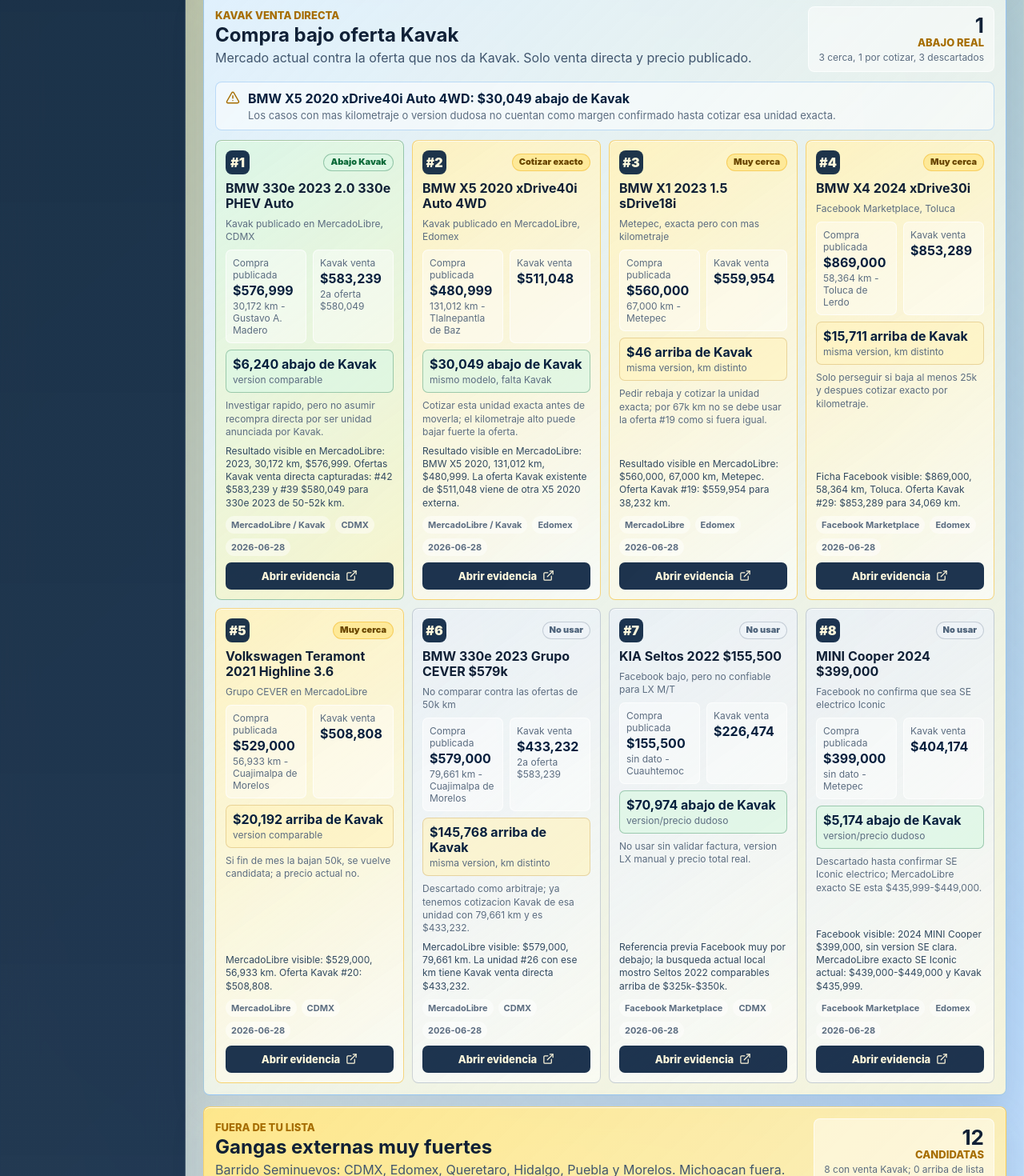
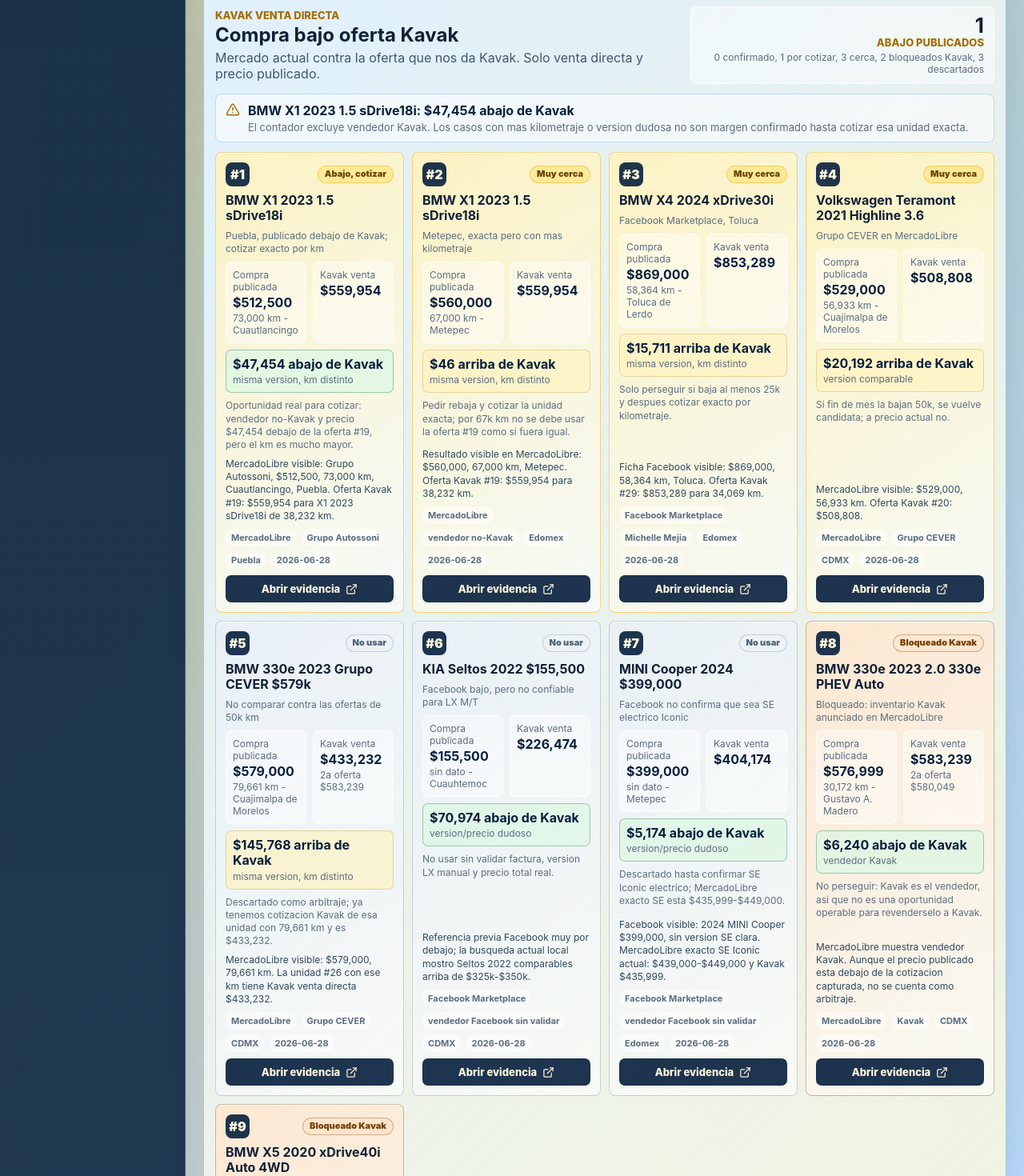
Before and after one commit to izurieta77/radar-kavak, a React (Vite) app: page / in a window 1280 px wide. Shown: the part 580-2050 px from the top of the page at 80% size. Built offline with nearby package versions, Linux system fonts and the light colour scheme.

Commit message:
fix: exclude kavak listings from market radar

```diff
--- a/src/App.tsx
+++ b/src/App.tsx
@@ -88,10 +88,13 @@
   return quote?.reason ?? 'sin resultado Kavak';
 }
 
-function marketTargetStatusLabel(status: DirectSaleMarketTarget['status']): string {
-  if (status === 'below_offer') return 'Abajo Kavak';
-  if (status === 'near_offer') return 'Muy cerca';
-  if (status === 'needs_quote') return 'Cotizar exacto';
+function marketTargetStatusLabel(item: DirectSaleMarketTarget): string {
+  if (item.status === 'below_offer') return 'Abajo confirmado';
+  if (item.status === 'near_offer') return 'Muy cerca';
+  if (item.status === 'needs_quote') {
+    return item.deltaToKavak > 0 ? 'Abajo, cotizar' : 'Cotizar exacto';
+  }
+  if (item.status === 'blocked_kavak_inventory') return 'Bloqueado Kavak';
   return 'No usar';
 }
 
@@ -99,6 +102,7 @@
   if (fit === 'same_version_comparable') return 'version comparable';
   if (fit === 'same_version_higher_km') return 'misma version, km distinto';
   if (fit === 'same_model_unquoted') return 'mismo modelo, falta Kavak';
+  if (fit === 'kavak_inventory_not_operable') return 'vendedor Kavak';
   return 'version/precio dudoso';
 }
 
@@ -162,11 +166,15 @@
       return (quoteB?.sellOffer ?? 0) - b.price - ((quoteA?.sellOffer ?? 0) - a.price);
     })[0];
   const belowDirectSale = directSaleMarketTargets.filter((target) => target.status === 'below_offer');
+  const belowPublished = directSaleMarketTargets.filter(
+    (target) => target.sellerType !== 'kavak' && target.status !== 'rejected' && target.deltaToKavak > 0
+  );
   const nearDirectSale = directSaleMarketTargets.filter((target) => target.status === 'near_offer');
   const needsExactQuote = directSaleMarketTargets.filter((target) => target.status === 'needs_quote');
+  const blockedKavakInventory = directSaleMarketTargets.filter((target) => target.status === 'blocked_kavak_inventory');
   const rejectedMarketTargets = directSaleMarketTargets.filter((target) => target.status === 'rejected');
   const marketTargetBest = directSaleMarketTargets
-    .filter((target) => target.status !== 'rejected')
+    .filter((target) => target.sellerType !== 'kavak' && target.status !== 'rejected')
     .sort((a, b) => b.deltaToKavak - a.deltaToKavak)[0];
 
   return (
@@ -278,9 +286,9 @@
               </p>
             </div>
             <div className="scan-summary direct-summary">
-              <strong>{belowDirectSale.length}</strong>
-              <span>abajo real</span>
-              <small>{nearDirectSale.length} cerca, {needsExactQuote.length} por cotizar, {rejectedMarketTargets.length} descartados</small>
+              <strong>{belowPublished.length}</strong>
+              <span>abajo publicados</span>
+              <small>{belowDirectSale.length} confirmado, {needsExactQuote.length} por cotizar, {nearDirectSale.length} cerca, {blockedKavakInventory.length} bloqueados Kavak, {rejectedMarketTargets.length} descartados</small>
             </div>
           </div>
 
@@ -290,10 +298,10 @@
               <strong>
                 {marketTargetBest
                   ? `${marketTargetBest.title}: ${marketTargetDeltaLabel(marketTargetBest)}`
-                  : 'Sin compras abajo de Kavak'}
+                  : 'Sin compras externas abajo de Kavak'}
               </strong>
               <span>
-                Los casos con mas kilometraje o version dudosa no cuentan como margen confirmado hasta cotizar esa unidad exacta.
+                El contador excluye vendedor Kavak. Los casos con mas kilometraje o version dudosa no son margen confirmado hasta cotizar esa unidad exacta.
               </span>
             </div>
           </div>
@@ -304,7 +312,7 @@
                 <div className="deal-topline">
                   <span className="deal-rank">#{target.priority}</span>
                   <span className={`target-badge target-badge-${target.status}`}>
-                    {marketTargetStatusLabel(target.status)}
+                    {marketTargetStatusLabel(target)}
                   </span>
                 </div>
                 <h3>{target.title}</h3>
@@ -333,6 +341,7 @@
 
                 <div className="direct-meta">
                   <span>{target.source}</span>
+                  <span>{target.sellerName}</span>
                   <span>{target.region}</span>
                   <span>{target.observedAt}</span>
                 </div>
--- a/src/data/direct_sale_market_targets.json
+++ b/src/data/direct_sale_market_targets.json
@@ -1,69 +1,45 @@
 [
   {
-    "id": "bmw-330e-2023-kavak-ml-low",
+    "id": "bmw-x1-2023-ml-512500",
     "origin": "inventory",
-    "vehicleNos": [39, 42],
+    "vehicleNos": [19],
     "priority": 1,
-    "status": "below_offer",
-    "fit": "same_version_comparable",
-    "title": "BMW 330e 2023 2.0 330e PHEV Auto",
-    "subtitle": "Kavak publicado en MercadoLibre, CDMX",
-    "source": "MercadoLibre / Kavak",
-    "sourceUrl": "https://auto.mercadolibre.com.mx/MLM-2996202343-bmw-serie-3-20-330e-phev-auto-_JM",
+    "status": "needs_quote",
+    "fit": "same_version_higher_km",
+    "title": "BMW X1 2023 1.5 sDrive18i",
+    "subtitle": "Puebla, publicado debajo de Kavak; cotizar exacto por km",
+    "source": "MercadoLibre",
+    "sellerName": "Grupo Autossoni",
+    "sellerType": "unknown",
+    "sourceUrl": "https://auto.mercadolibre.com.mx/MLM-2999739667-bmw-x1-sdrive18i-2023-_JM",
     "observedAt": "2026-06-28",
-    "region": "CDMX",
-    "city": "Gustavo A. Madero",
-    "candidatePrice": 576999,
-    "candidateKm": 30172,
-    "candidateVersion": "2.0 330e PHEV Auto",
-    "kavakSellOffer": 583239,
-    "secondaryKavakSellOffer": 580049,
-    "deltaToKavak": 6240,
+    "region": "Puebla",
+    "city": "Cuautlancingo",
+    "candidatePrice": 512500,
+    "candidateKm": 73000,
+    "candidateVersion": "1.5 sDrive18i",
+    "kavakSellOffer": 559954,
+    "deltaToKavak": 47454,
     "targetDropNeeded": 0,
-    "action": "Investigar rapido, pero no asumir recompra directa por ser unidad anunciada por Kavak.",
-    "evidence": "Resultado visible en MercadoLibre: 2023, 30,172 km, $576,999. Ofertas Kavak venta directa capturadas: #42 $583,239 y #39 $580,049 para 330e 2023 de 50-52k km.",
+    "action": "Oportunidad real para cotizar: vendedor no-Kavak y precio $47,454 debajo de la oferta #19, pero el km es mucho mayor.",
+    "evidence": "MercadoLibre visible: Grupo Autossoni, $512,500, 73,000 km, Cuautlancingo, Puebla. Oferta Kavak #19: $559,954 para X1 2023 sDrive18i de 38,232 km.",
     "notes": [
-      "Es el unico exacto abajo de la oferta directa con precio actual visible.",
-      "El margen bruto es pequeno antes de traslados, placas, inspeccion y friccion operativa."
-    ]
-  },
-  {
-    "id": "bmw-x5-2020-kavak-ml-low",
-    "origin": "external",
-    "externalId": "seminuevos-4782601",
-    "priority": 2,
-    "status": "needs_quote",
-    "fit": "same_model_unquoted",
-    "title": "BMW X5 2020 xDrive40i Auto 4WD",
-    "subtitle": "Kavak publicado en MercadoLibre, Edomex",
-    "source": "MercadoLibre / Kavak",
-    "sourceUrl": "https://auto.mercadolibre.com.mx/MLM-2947887565-bmw-x5-30-xdrive40i-auto-4wd-_JM",
-    "observedAt": "2026-06-28",
-    "region": "Edomex",
-    "city": "Tlalnepantla de Baz",
-    "candidatePrice": 480999,
-    "candidateKm": 131012,
-    "candidateVersion": "3.0 xDrive40i Auto 4WD",
-    "kavakSellOffer": 511048,
-    "deltaToKavak": 30049,
-    "targetDropNeeded": 0,
-    "action": "Cotizar esta unidad exacta antes de moverla; el kilometraje alto puede bajar fuerte la oferta.",
-    "evidence": "Resultado visible en MercadoLibre: BMW X5 2020, 131,012 km, $480,999. La oferta Kavak existente de $511,048 viene de otra X5 2020 externa.",
-    "notes": [
-      "No cuenta como margen confirmado porque la cotizacion Kavak no es de esta unidad.",
-      "Sirve como alarma de precio bajo para volver a correr Kavak con km/version exactos."
+      "No es ganancia confirmada: Kavak podria castigar por 73k km.",
+      "Es el mejor candidato no-Kavak debajo de oferta encontrado en el barrido actual."
     ]
   },
   {
     "id": "bmw-x1-2023-ml-560",
     "origin": "inventory",
     "vehicleNos": [19],
-    "priority": 3,
+    "priority": 2,
     "status": "near_offer",
     "fit": "same_version_higher_km",
     "title": "BMW X1 2023 1.5 sDrive18i",
     "subtitle": "Metepec, exacta pero con mas kilometraje",
     "source": "MercadoLibre",
+    "sellerName": "vendedor no-Kavak",
+    "sellerType": "unknown",
     "sourceUrl": "https://auto.mercadolibre.com.mx/MLM-5473992270-bmw-x1-15-sdrive18i-_JM",
     "observedAt": "2026-06-28",
     "region": "Edomex",
@@ -77,7 +53,7 @@
     "action": "Pedir rebaja y cotizar la unidad exacta; por 67k km no se debe usar la oferta #19 como si fuera igual.",
     "evidence": "Resultado visible en MercadoLibre: $560,000, 67,000 km, Metepec. Oferta Kavak #19: $559,954 para 38,232 km.",
     "notes": [
-      "Esta a 46 pesos de la oferta, pero el kilometraje cambia el riesgo.",
+      "Esta practicamente empatada, pero el kilometraje cambia el riesgo.",
       "Con rebaja de 20k solo sirve si Kavak no castiga fuerte los 67k km."
     ]
   },
@@ -85,12 +61,14 @@
     "id": "bmw-x4-2024-fb-869",
     "origin": "inventory",
     "vehicleNos": [29],
-    "priority": 4,
+    "priority": 3,
     "status": "near_offer",
     "fit": "same_version_higher_km",
     "title": "BMW X4 2024 xDrive30i",
     "subtitle": "Facebook Marketplace, Toluca",
     "source": "Facebook Marketplace",
+    "sellerName": "Michelle Mejia",
+    "sellerType": "private",
     "sourceUrl": "https://www.facebook.com/marketplace/item/2062220274342879/",
     "observedAt": "2026-06-28",
     "region": "Edomex",
@@ -112,12 +90,14 @@
     "id": "teramont-2021-highline-current",
     "origin": "inventory",
     "vehicleNos": [20],
-    "priority": 5,
+    "priority": 4,
     "status": "near_offer",
     "fit": "same_version_comparable",
     "title": "Volkswagen Teramont 2021 Highline 3.6",
     "subtitle": "Grupo CEVER en MercadoLibre",
     "source": "MercadoLibre",
+    "sellerName": "Grupo CEVER",
+    "sellerType": "dealer",
     "sourceUrl": "https://auto.mercadolibre.com.mx/MLM-5593011202-volkswagen-teramont-highline-v6-2021-_JM",
     "observedAt": "2026-06-28",
     "region": "CDMX",
@@ -139,12 +119,14 @@
     "id": "bmw-330e-2023-cever-mileage-trap",
     "origin": "inventory",
     "vehicleNos": [26, 39, 42],
-    "priority": 6,
+    "priority": 5,
     "status": "rejected",
     "fit": "same_version_higher_km",
     "title": "BMW 330e 2023 Grupo CEVER $579k",
     "subtitle": "No comparar contra las ofertas de 50k km",
     "source": "MercadoLibre",
+    "sellerName": "Grupo CEVER",
+    "sellerType": "dealer",
     "sourceUrl": "https://auto.mercadolibre.com.mx/MLM-5561562816-bmw-serie-330e-hibrido-2023-_JM",
     "observedAt": "2026-06-28",
     "region": "CDMX",
@@ -160,19 +142,21 @@
     "evidence": "MercadoLibre visible: $579,000, 79,661 km. La unidad #26 con ese km tiene Kavak venta directa $433,232.",
     "notes": [
       "Parece ganga si se compara contra #42, pero es kilometraje distinto.",
-      "Este es exactamente el tipo de falso positivo que hay que bloquear."
+      "Este falso positivo queda bloqueado por kilometraje."
     ]
   },
   {
     "id": "kia-seltos-2022-fb-low-mismatch",
     "origin": "inventory",
     "vehicleNos": [10],
-    "priority": 7,
+    "priority": 6,
     "status": "rejected",
     "fit": "version_or_price_mismatch",
     "title": "KIA Seltos 2022 $155,500",
     "subtitle": "Facebook bajo, pero no confiable para LX M/T",
     "source": "Facebook Marketplace",
+    "sellerName": "vendedor Facebook sin validar",
+    "sellerType": "unknown",
     "sourceUrl": "https://www.facebook.com/marketplace/item/1341171354783455/",
     "observedAt": "2026-06-28",
     "region": "CDMX",
@@ -194,12 +178,14 @@
     "id": "mini-cooper-2024-fb-version-mismatch",
     "origin": "inventory",
     "vehicleNos": [43],
-    "priority": 8,
+    "priority": 7,
     "status": "rejected",
     "fit": "version_or_price_mismatch",
     "title": "MINI Cooper 2024 $399,000",
     "subtitle": "Facebook no confirma que sea SE electrico Iconic",
     "source": "Facebook Marketplace",
+    "sellerName": "vendedor Facebook sin validar",
+    "sellerType": "unknown",
     "sourceUrl": "https://www.facebook.com/marketplace/search/?query=MINI%20Cooper%20SE%202024",
     "observedAt": "2026-06-28",
     "region": "Edomex",
@@ -216,5 +202,64 @@
       "El precio bajo puede ser otra version o anuncio incompleto.",
       "No se debe usar contra la oferta Kavak #43 sin version exacta."
     ]
+  },
+  {
+    "id": "bmw-330e-2023-kavak-ml-blocked",
+    "origin": "inventory",
+    "vehicleNos": [39, 42],
+    "priority": 8,
+    "status": "blocked_kavak_inventory",
+    "fit": "kavak_inventory_not_operable",
+    "title": "BMW 330e 2023 2.0 330e PHEV Auto",
+    "subtitle": "Bloqueado: inventario Kavak anunciado en MercadoLibre",
+    "source": "MercadoLibre",
+    "sellerName": "Kavak",
+    "sellerType": "kavak",
+    "sourceUrl": "https://auto.mercadolibre.com.mx/MLM-2996202343-bmw-serie-3-20-330e-phev-auto-_JM",
+    "observedAt": "2026-06-28",
+    "region": "CDMX",
+    "city": "Gustavo A. Madero",
+    "candidatePrice": 576999,
+    "candidateKm": 30172,
+    "candidateVersion": "2.0 330e PHEV Auto",
+    "kavakSellOffer": 583239,
+    "secondaryKavakSellOffer": 580049,
+    "deltaToKavak": 6240,
+    "targetDropNeeded": 0,
+    "action": "No perseguir: Kavak es el vendedor, asi que no es una oportunidad operable para revenderselo a Kavak.",
+    "evidence": "MercadoLibre muestra vendedor Kavak. Aunque el precio publicado esta debajo de la cotizacion capturada, no se cuenta como arbitraje.",
+    "notes": [
+      "Falso positivo operativo: mismo ecosistema vendedor/comprador.",
+      "Debe quedar fuera de cualquier ranking de oportunidad real."
+    ]
+  },
+  {
+    "id": "bmw-x5-2020-kavak-ml-blocked",
+    "origin": "external",
+    "externalId": "seminuevos-4782601",
+    "priority": 9,
+    "status": "blocked_kavak_inventory",
+    "fit": "kavak_inventory_not_operable",
+    "title": "BMW X5 2020 xDrive40i Auto 4WD",
+    "subtitle": "Bloqueado: inventario Kavak anunciado en MercadoLibre",
+    "source": "MercadoLibre",
+    "sellerName": "Kavak",
+    "sellerType": "kavak",
+    "sourceUrl": "https://auto.mercadolibre.com.mx/MLM-2947887565-bmw-x5-30-xdrive40i-auto-4wd-_JM",
+    "observedAt": "2026-06-28",
+    "region": "Edomex",
+    "city": "Tlalnepantla de Baz",
+    "candidatePrice": 480999,
+    "candidateKm": 131012,
+    "candidateVersion": "3.0 xDrive40i Auto 4WD",
+    "kavakSellOffer": 511048,
+    "deltaToKavak": 30049,
+    "targetDropNeeded": 0,
+    "action": "No perseguir: es inventario de Kavak, no una compra externa que podamos ofrecerle.",
+    "evidence": "MercadoLibre muestra vendedor Kavak. La comparacion de $480,999 contra $511,048 queda bloqueada por vendedor.",
+    "notes": [
+      "Falso positivo operativo.",
+      "Para X5 2020 hay que buscar vendedor particular o agencia no-Kavak y cotizar esa unidad exacta."
+    ]
   }
 ]
--- a/src/styles.css
+++ b/src/styles.css
@@ -430,6 +430,11 @@
   background: linear-gradient(145deg, rgba(233, 239, 246, 0.84), rgba(255, 255, 255, 0.56));
 }
 
+.direct-card-blocked_kavak_inventory {
+  border-color: rgba(117, 65, 6, 0.34);
+  background: linear-gradient(145deg, rgba(255, 229, 205, 0.88), rgba(255, 255, 255, 0.56));
+}
+
 .direct-card h3 {
   font-size: 16px;
   line-height: 1.18;
@@ -465,6 +470,12 @@
   border-color: rgba(90, 109, 129, 0.28);
   background: rgba(238, 243, 248, 0.82);
   color: #4f647b;
+}
+
+.target-badge-blocked_kavak_inventory {
+  border-color: rgba(117, 65, 6, 0.34);
+  background: rgba(255, 229, 205, 0.86);
+  color: #754106;
 }
 
 .direct-price-grid {
```
Also changed, not shown: src/types.ts (+9 -1 lines), 1 other file (tests, documents, lock files or other folders).
